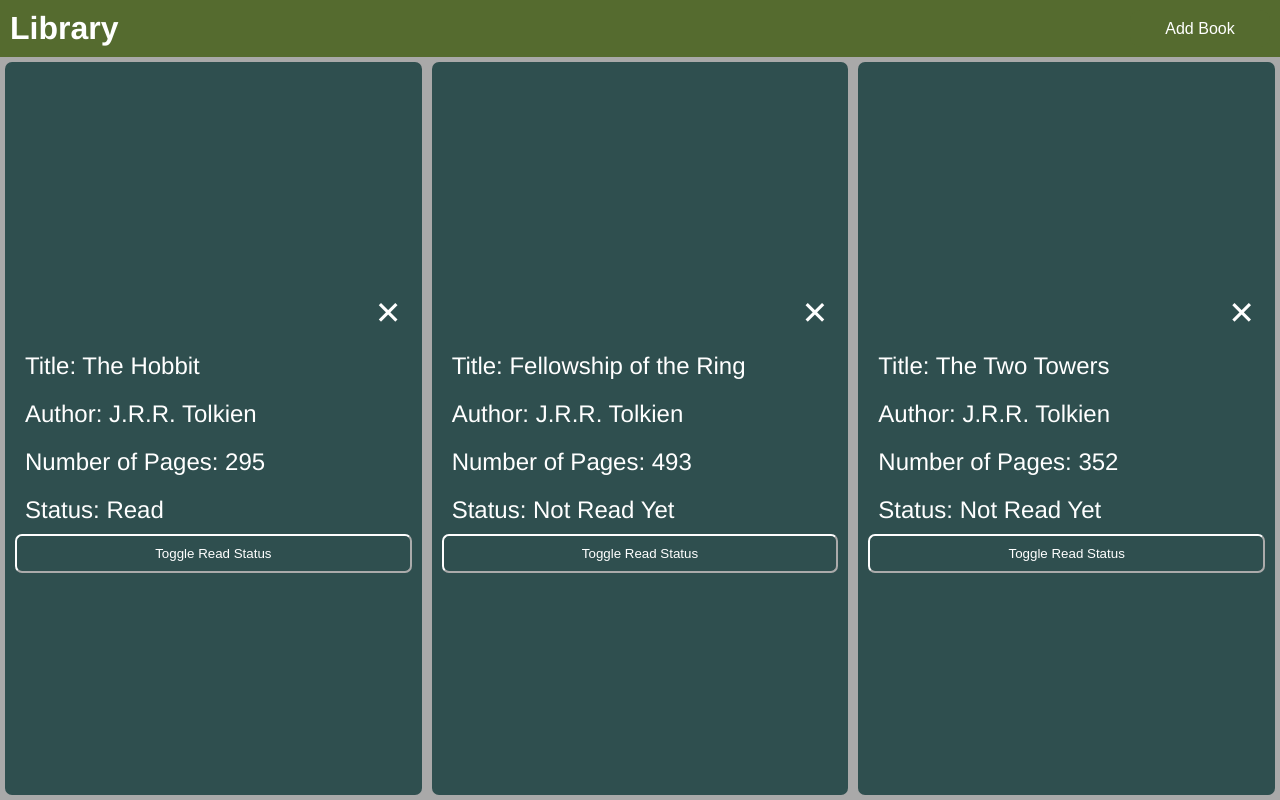
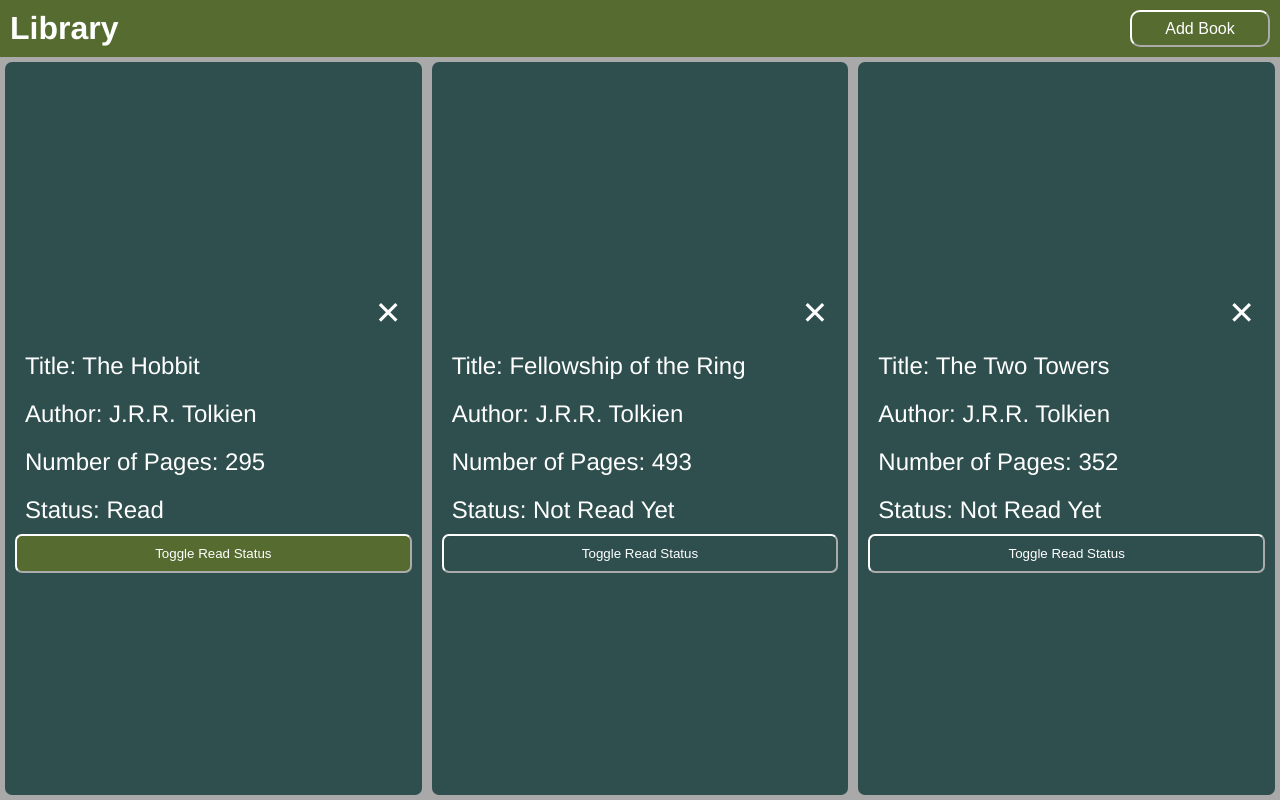
Before and after one commit to Adonuu/odin-library, a plain HTML site: page index.html in a window 1280 px wide. In both pictures the pointer is over the button 213 px from the left and 553 px from the top of the page. Drawn offline with Linux system fonts and the light colour scheme.

Commit message:
styled read button to change color when hovering over it

```diff
--- a/index.css
+++ b/index.css
@@ -60,7 +60,7 @@ body {
     margin: 10px;
     background-color: darkolivegreen;
     color: white;
-    border: none;
+    border-color: white;
     font-size: 1rem;
     border-radius: 10px;
 }
@@ -160,3 +160,7 @@ input:invalid {
     border-radius: 7px;
     border-color: white;
 }
+
+.readButton:hover {
+    background-color: darkolivegreen;
+}
```
